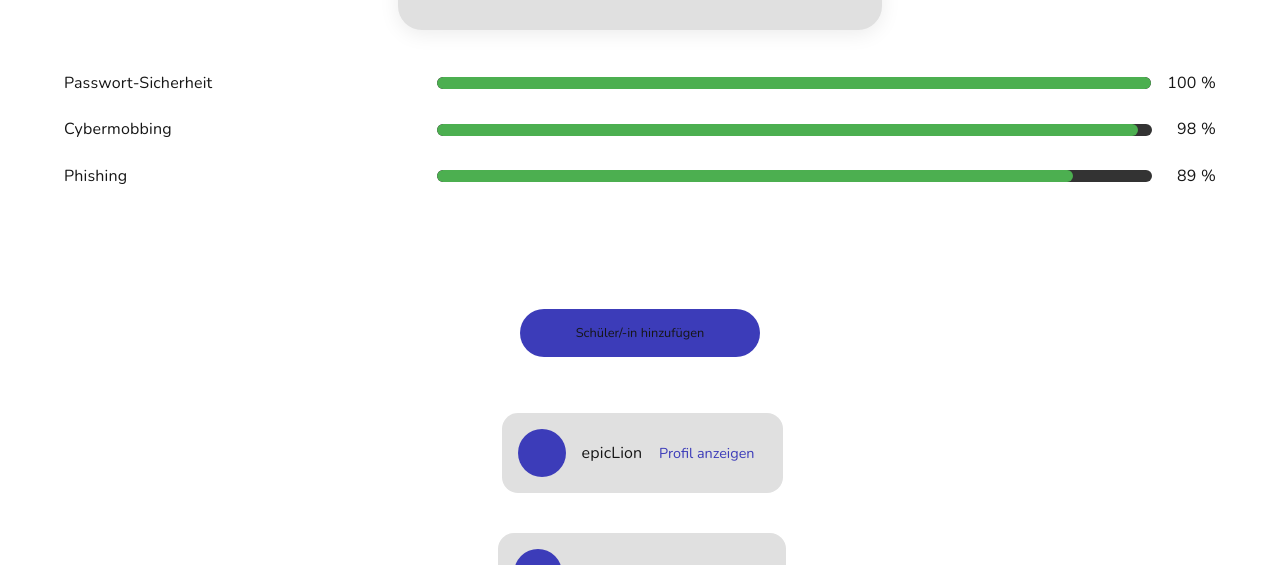
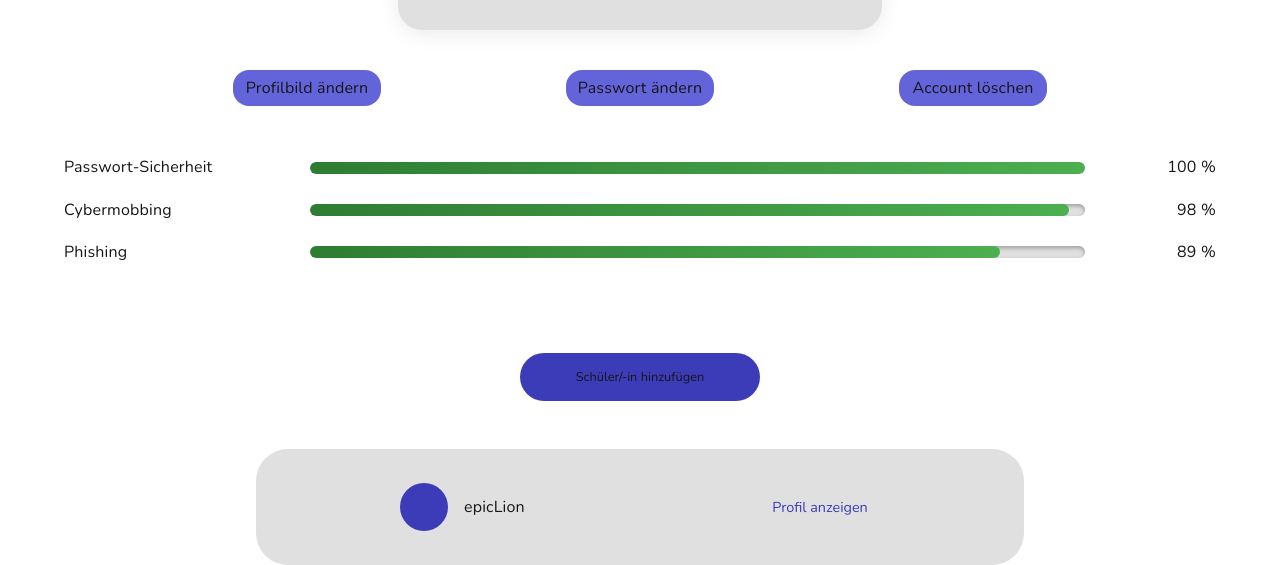
Before and after one commit to ILSE-Group/ILSE-Plattform-Frontend, a React (Vite) app: page /profile in a window 1280 px wide. Shown: the part 387-952 px from the top of the page. Built offline with nearby package versions, Linux system fonts and the light colour scheme.

Commit message:
added account control buttons to profile

```diff
--- a/src/components/Profile/ProfileInfo/AccountControl/AccountControl.scss
+++ b/src/components/Profile/ProfileInfo/AccountControl/AccountControl.scss
@@ -5,39 +5,36 @@
 
     margin: 5vh 0 5vh 0;
 
+    display: flex;
+    flex-direction: column;
+    align-items: center;
+    justify-content: space-evenly;
 
-    .stats-container {
-        display: flex;
-        flex-direction: column;
-        gap: 20px;
-    }
-
-.stat-row {
-    display: grid;
-    grid-template-columns: minmax(10rem, 1fr) 2fr auto;
-    align-items: center;
-    gap: 1rem;
 }
 
-.stat-label {
-    text-align: left;
-    font-size: 1rem;
+.control-elements-wrapper {
+    height: auto;
+    width: 100%;
+
+    display: flex;
+    flex-direction: row;
+    flex-wrap: wrap;
+    align-items: center;
+    justify-content: space-evenly;
+
+
+    gap: 1em;
 }
 
-.progress-bg {
-    background: #333;
-    height: 0.75rem;
-    border-radius: 0.5rem;
-    overflow: hidden;
+.account-control-element {
+    height: auto;
+    min-width: 10vw;
+
+    padding: 5px 10px;
+
+    border-radius: 1em;
+    background-color: var(--highlightColorLowContrast);
+
+    user-select: none;
+    cursor: pointer;
 }
-
-.progress-fill {
-    background: #4caf50;
-    height: 100%;
-}
-
-.stat-percent {
-        text-align: right;
-        min-width: 3rem;
-    }
-}
--- a/src/components/Profile/ProfileInfo/AccountControl/AccountControl.tsx
+++ b/src/components/Profile/ProfileInfo/AccountControl/AccountControl.tsx
@@ -1,26 +1,30 @@
 import './AccountControl.scss';
 
-function AccountControl() {
-    // Define the data directly inside the component
-    const roomsProgress = [
-        { roomID: 0, roomName: "Passwort-Sicherheit", roomProgress: 100 },
-        { roomID: 1, roomName: "Cybermobbing", roomProgress: 98 },
-        { roomID: 2, roomName: "Phishing", roomProgress: 89 }
-    ];
+interface AccountControlProps {
+    userName: string;
+}
+
+function AccountControl( {userName} : AccountControlProps ) {
 
     return (
         <div className='account-control-wrapper'>
-            <div className="stats-container">
-                {roomsProgress.map((room) => (
-                    <div className="stat-row" key={room.roomID}>
-                        <span className="stat-label">{room.roomName}</span>
-                        <div className="progress-bg">
-                            <div className="progress-fill" style={{ width: `${room.roomProgress}%` }}></div>
-                        </div>
-                        <span className="stat-percent">{room.roomProgress} %</span>
-                    </div>
-                ))}
+            <div className='control-elements-wrapper'>
+                <p className="account-control-element">
+                    Profilbild ändern
+                </p>
+
+                <p className="account-control-element">
+                    Passwort ändern
+                </p>
+
+                <p className="account-control-element">
+                    Account löschen
+                </p>
             </div>
+
+            {/* TODO: input new Password element */}
+
+            {/* TODO: select ProfilePicture element */}
         </div>
     );
 }
--- a/src/components/Profile/ProfileInfo/ProfileInfo.tsx
+++ b/src/components/Profile/ProfileInfo/ProfileInfo.tsx
@@ -15,13 +15,13 @@ function ProfileInfo( { content } : ProfInfoProps ) {
         <section className='info-wrapper' >
             <ProfileCard profileInfo={content} />
 
-            {/* This component now handles the progress bars */}
-            <AccountControl />
+            {/* handles password reset, account deletion, profileImg change */}
+            <AccountControl userName={content.username} />
 
-            {/* REMOVE THIS BLOCK BELOW */}
-            {/* {content.roomsProgress.map((roomInfo, idx) =>
+            {/* handles the progress bars */}
+            {content.roomsProgress.map((roomInfo, idx) =>
                 <RoomsStatus key={idx} roomInfo={roomInfo} />
-            )} */}
+            )}
         </section>
     );
 }
--- a/src/components/Profile/RoomsStatusPage/RoomsStatus.scss
+++ b/src/components/Profile/RoomsStatusPage/RoomsStatus.scss
@@ -1,4 +1,3 @@
-@use '../../../lib/styles.scss' as styles;
 
 .rooms-status-wrapper {
     width: 100%;
@@ -13,18 +12,20 @@
 .rooms-status-element {
     height: auto;
     margin: 0;
+}
+.rooms-status-element:first-of-type {
+    width: 20%;
 
-
-    &:first-child { flex: 2; }
-    &:last-child { flex: 1; text-align: right; }
+    text-align: left;
 }
 
+.status-progress-bar {
+    height: auto;
+    width: 60%;
 
-.status-progress-bar {
-    height: 12px;
-    flex: 2;
     background-color: var(--bgColorHighContrast);
     border-radius: 6px;
+
     overflow: hidden;
     box-shadow: inset 0 2px 4px rgba(0,0,0,0.3);
 }
@@ -45,25 +46,7 @@
     border-radius: inherit;
 }
 
-´´
-.rooms-status-wrapper {
-    width: 100%;
-    max-width: 600px;
-    margin: 1vh auto;
-
-    display: flex;
-    flex-direction: row;
-    align-items: center;
-    justify-content: space-between;
-    gap: 1rem;
-}
-
-.rooms-status-element {
-
-    flex: 0 0 120px;
-    margin: 0;
-}
-
-.rooms-status-element:last-child {
+.rooms-status-element:last-of-type {
+    width: 10%;
     text-align: right;
 }
--- a/src/components/Profile/RoomsStatusPage/RoomsStatus.tsx
+++ b/src/components/Profile/RoomsStatusPage/RoomsStatus.tsx
@@ -30,7 +30,7 @@ function RoomsStatus( { roomInfo } : RoomsStatusProps ) {
                 {roomInfo?.roomName}
             </p>
 
-            <div className='status-progress-bar'> {/* TODO: progress bar */}
+            <div className='status-progress-bar'>
                 <div className='status-progressbar-fill'
                     ref={progBarFillRef}
                 ></div>
--- a/src/components/Profile/StudentDashboard/StudentDashboard.scss
+++ b/src/components/Profile/StudentDashboard/StudentDashboard.scss
@@ -2,7 +2,7 @@
     display: flex;
     flex-direction: column;
     align-items: center;
-    width: 100%;
+    width: 90vw;
     margin-top: 2rem;
     gap: 2rem;
 
--- a/src/components/Profile/StudentDashboard/StudentList/StudentInfoElement/StudentInfoElement.scss
+++ b/src/components/Profile/StudentDashboard/StudentList/StudentInfoElement/StudentInfoElement.scss
@@ -1,6 +1,23 @@
+
+.students-wrapper {
+    height: auto;
+    width: 100%;
+
+    margin-bottom: 1em;
+    padding: 10px 40px;
+
+    display: flex;
+    flex-direction: column;
+    align-items: center;
+    justify-content: flex-start;
+
+    border-radius: 2em;
+    background-color: var(--bgColorMediumContrast);
+}
+
 .student-card {
-    width: 100%;
-    max-width: 60vw;
+    width: auto;
+    max-width: 100%;
 
     padding: 1rem 1.5rem;
 
--- a/src/components/Profile/StudentDashboard/StudentList/StudentInfoElement/StudentInfoElement.tsx
+++ b/src/components/Profile/StudentDashboard/StudentList/StudentInfoElement/StudentInfoElement.tsx
@@ -20,7 +20,7 @@ function StudentInfoElement( { studentInfo } : studInfoElemProps ) {
     }
 
     return(
-        <div>
+        <div className='students-wrapper'>
 
             <div className="student-card"
                 onClick={toggleRoomInfoShown}
--- a/src/components/Profile/StudentDashboard/StudentList/StudentList.scss
+++ b/src/components/Profile/StudentDashboard/StudentList/StudentList.scss
@@ -1,3 +1,9 @@
+
+.student-list-wrapper {
+    height: auto;
+    width: 60vw;
+}
+
 .student-info-wrapper {
     // 1. Center the wrapper itself
     width: 100%;
--- a/src/components/Profile/StudentDashboard/StudentList/StudentList.tsx
+++ b/src/components/Profile/StudentDashboard/StudentList/StudentList.tsx
@@ -12,7 +12,7 @@ interface StudListProps {
 function StudentList( { studentsInfo } : StudListProps ) {
 
     return(
-        <div>
+        <div className='student-list-wrapper'>
 
             {studentsInfo.map((info, idx) =>
                 <div className='student-info-wrapper' key={idx}>
--- a/src/components/WhoWeAre/AboutFeedback/AboutFeedback.scss
+++ b/src/components/WhoWeAre/AboutFeedback/AboutFeedback.scss
@@ -28,6 +28,7 @@
 
     overflow: scroll;
     field-sizing: content;
+    text-align: center;
 
     font-size: 1em;
 
--- a/src/lib/apiHandler.ts
+++ b/src/lib/apiHandler.ts
@@ -17,17 +17,17 @@ export function recieveRoomsList() : roomList {
     const data : roomList = {
         room1: {
             name: "Passwort-Sicherheit",
-            imageSrc: '/public/thumbnails/passSecThumb.jpg',
+            imageSrc: '/thumbnails/passSecThumb.jpg',
             description: "Wie lang und kompliziert soll mein Passwort sein? Wie schütze ich mein Passwort?",
         },
         room2: {
             name: "Cybermobbing",
-            imageSrc: '/public/thumbnails/cyberMobThumb.jpg',
+            imageSrc: '/thumbnails/cyberMobThumb.jpg',
             description: "Wie verhalte ich mich im Internet? An wen kann ich mich wenden, wenn es zu spät ist?",
         },
         room3: {
             name: "Phishing",
-            imageSrc: '/public/thumbnails/phishingThumb.jpg',
+            imageSrc: '/thumbnails/phishingThumb.jpg',
             description: "Wie erkenne ich eine Phishing-Mail? Was ist zu tun, wenn ich meine Daten eingegeben habe?",
         },
         /*room4: {
```
